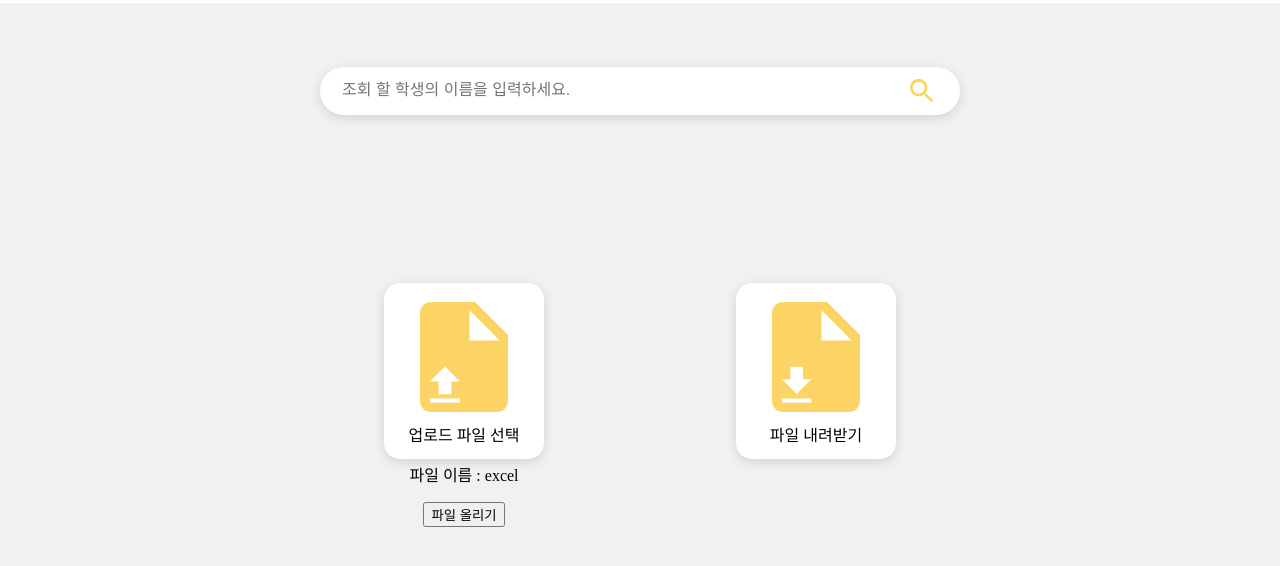
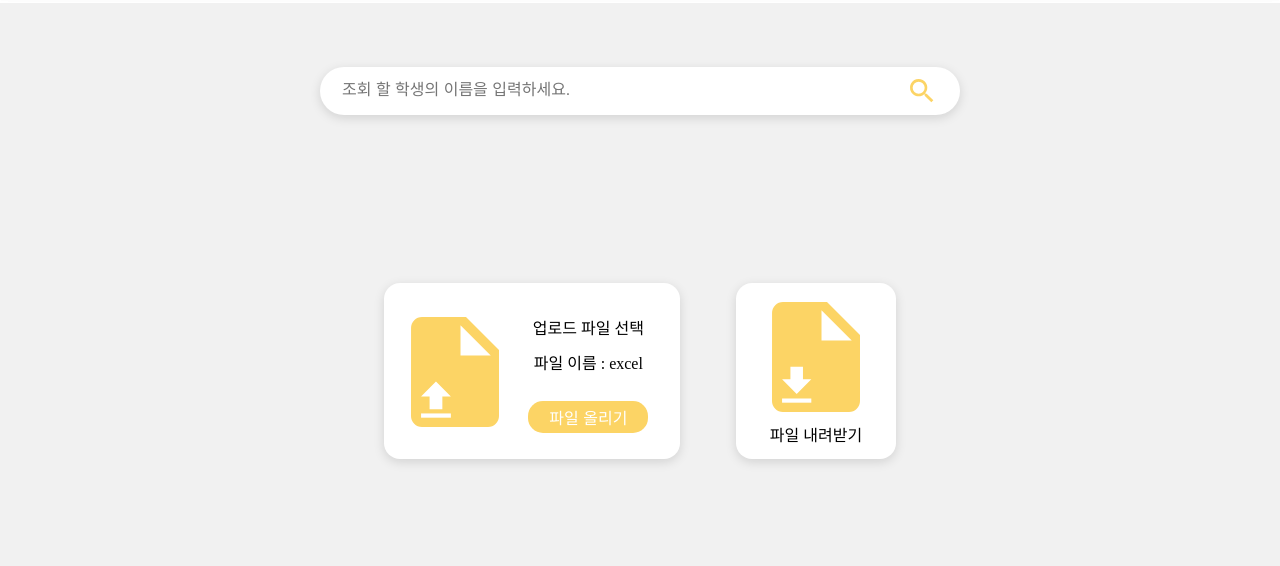
Before and after one commit to zoripong/OhDormitory, a plain HTML site: page admin/OhDormitoryAdmin/auth.html in a window 1280 px wide. Shown: the part 72-638 px from the top of the page. Drawn offline with nearby package versions, Linux system fonts and the light colour scheme; no server answers.

Commit message:
auth 디자인 변경1

```diff
--- a/admin/OhDormitoryAdmin/auth.html
+++ b/admin/OhDormitoryAdmin/auth.html
@@ -59,11 +59,14 @@
                     <div>
                         <input type="file" id="fileUpload" style="display:none"  accept=".csv, application/vnd.openxmlformats-officedocument.spreadsheetml.sheet, application/vnd.ms-excel"/>
                         <img id="fileUploadImg" class="fileIcon" src="image/upload.svg" alt="web Icon" height="132" width="132">
-                        <p>업로드 파일 선택</p>
+
 
                     </div>
-                    <p id="file_name">파일 이름 : excel </p>
-                    <button id="upload_file_exec">파일 올리기</button>
+                    <div id="upload-info-box">
+                        <p>업로드 파일 선택</p>
+                        <p id="file_name">파일 이름 : excel </p>
+                        <button id="upload_file_exec">파일 올리기</button>
+                    </div>
                 </div>
                 <div id="div-fileDownload" class="add-file">
                     <div>
--- a/admin/OhDormitoryAdmin/css/auth.css
+++ b/admin/OhDormitoryAdmin/css/auth.css
@@ -38,6 +38,7 @@ html,body {
 }
 #div-fileUpload{
     float: left;
+    width: 18.5em;
 }
 #div-fileDownload{
     float: right;
@@ -55,9 +56,38 @@ html,body {
 .fileIcon {
     margin-top: 0.5em;
 }
+#fileUploadImg{
+    float: left;
+    text-align: right;
+    margin-left: 0.3em;
+    margin-top: 1.45em;
+}
+#upload-info-box{
+    display: inline-block;
+    margin-top: 2.3em;
+    margin-left: -1.7em;
+    margin-top: 2.3em;
+    margin-left: -1.5em;
+}
+#upload-info-box p{
+    font-size: 1em;
+}
+#upload_file_exec{
+    width: 7.5em;
+    background-color: #FCD465;
+    border: #FCD465;
+    height: 2em;
+    border-radius: 15px;
+    color: #fff;
+    font-size: 1em;
+    outline: none;
+    cursor: pointer;
+    margin-top: 0.7em;
+}
+
 
 @media screen and (max-width: 45em) {
     #file-box {
-    width: 70%;
+    width: 75%;
      }
 }
```
